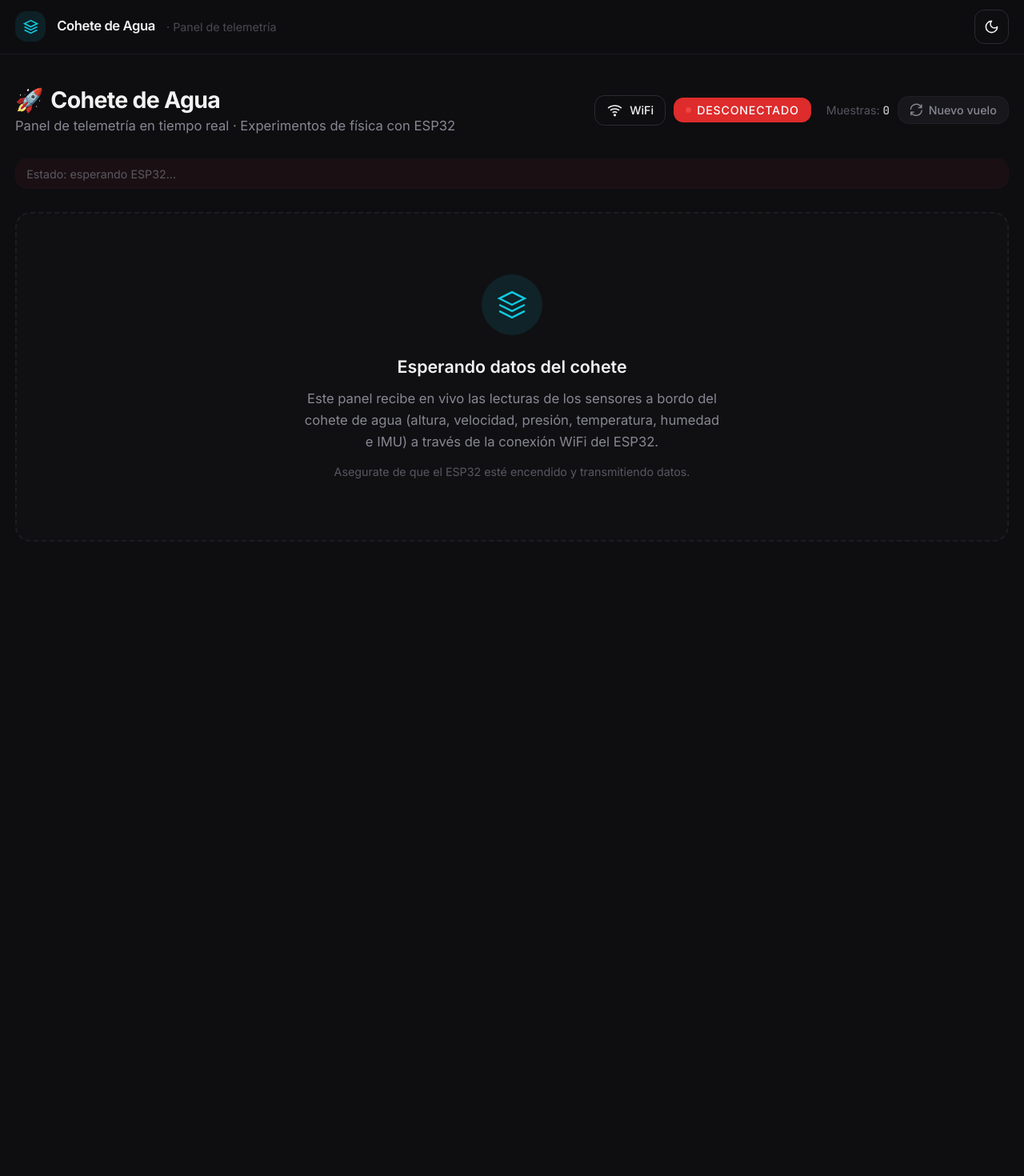
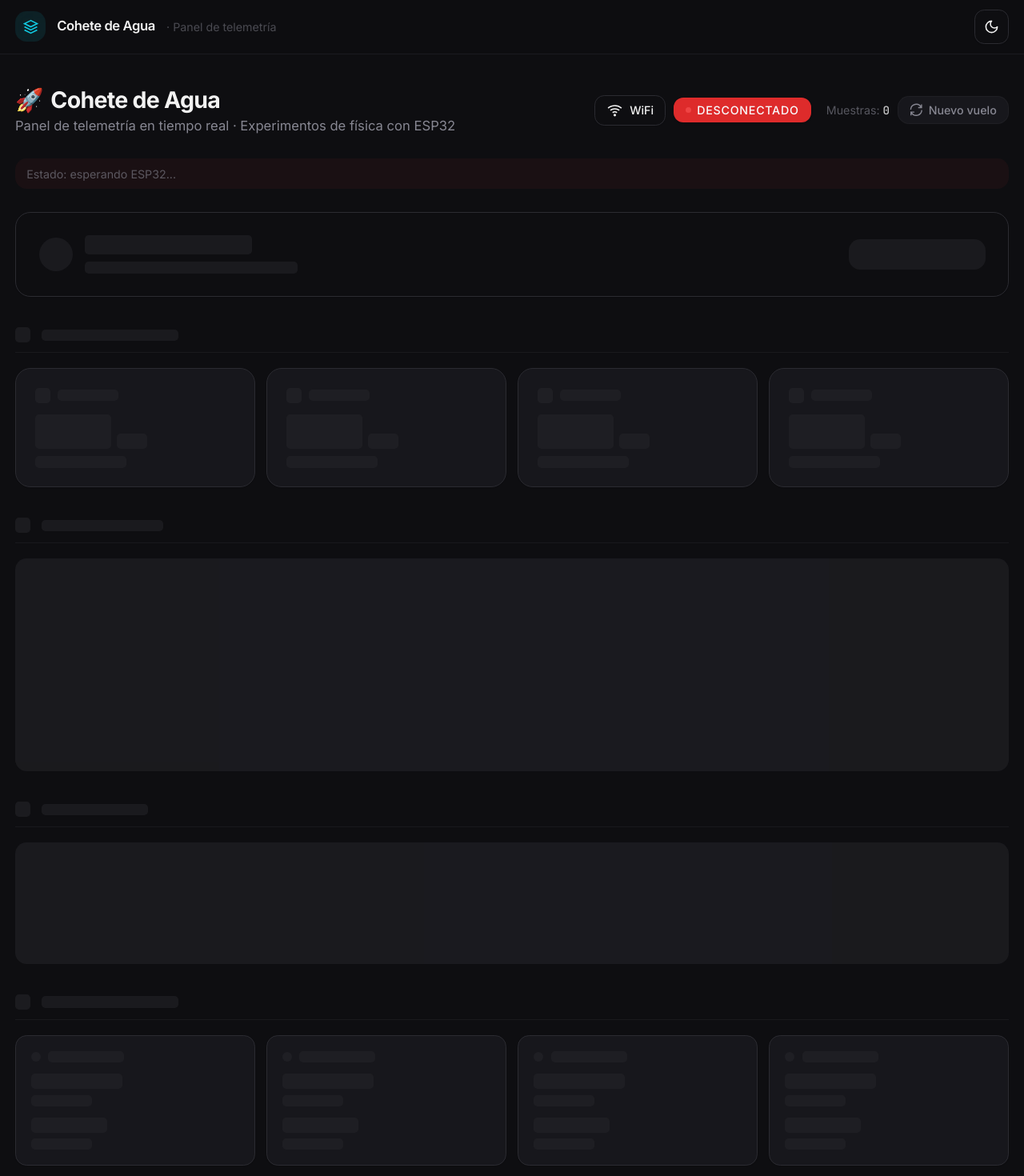
Before and after one commit to MiguelT18/cohete-de-agua-nextjs, a Next.js app: page / in a window 1280 px wide. Shown: the top 1470 px of the page at 80% size. Before the commit the page ends 800 px from the top, so only its background shows below. Built offline with nearby package versions, Linux system fonts and the light colour scheme.

Commit message:
feat: botón para limpiar historial de vuelos

```diff
--- a/src/app/api/flights/route.ts
+++ b/src/app/api/flights/route.ts
@@ -4,3 +4,8 @@ import { flightStore } from "@/lib/flight-store";
 export async function GET() {
   return NextResponse.json(flightStore.getAll());
 }
+
+export async function DELETE() {
+  flightStore.clear();
+  return NextResponse.json({ ok: true });
+}
--- a/src/components/flight-log-table.tsx
+++ b/src/components/flight-log-table.tsx
@@ -27,12 +27,30 @@ export function FlightLogTable() {
     return () => clearInterval(id)
   }, [])
 
+  async function clearHistory() {
+    await fetch("/api/flights", { method: "DELETE" })
+    setFlights([])
+  }
+
   return (
     <div className="overflow-hidden rounded-2xl border bg-card shadow-sm">
-      <div className="border-b border-border/30 bg-gradient-to-r from-primary/[0.02] to-transparent px-5 py-3.5">
+      <div className="flex items-center justify-between border-b border-border/30 bg-gradient-to-r from-primary/[0.02] to-transparent px-5 py-3.5">
         <span className="text-xs font-semibold uppercase tracking-[0.12em] text-muted-foreground">
           📋 Historial de vuelos
         </span>
+        {flights.length > 0 && (
+          <button
+            onClick={clearHistory}
+            className="flex items-center gap-1 rounded-md border border-border/30 px-2 py-1 text-[10px] font-medium text-muted-foreground/60 transition-colors hover:border-red-400/30 hover:text-red-500"
+          >
+            <svg viewBox="0 0 24 24" fill="none" stroke="currentColor" strokeWidth="2" className="h-3 w-3">
+              <path d="M3 6h18" />
+              <path d="M19 6v14c0 1-1 2-2 2H7c-1 0-2-1-2-2V6" />
+              <path d="M8 6V4c0-1 1-2 2-2h4c1 0 2 1 2 2v2" />
+            </svg>
+            Limpiar
+          </button>
+        )}
       </div>
       <div className="overflow-x-auto">
         <table className="w-full text-left text-sm">
--- a/src/components/telemetry-dashboard.tsx
+++ b/src/components/telemetry-dashboard.tsx
@@ -53,6 +53,84 @@ function FlightMetric({
         )}
       </div>
     </div>
+  )
+}
+
+function SkeletonBlock({ className }: { className?: string }) {
+  return <div className={`animate-pulse rounded bg-muted/60 ${className ?? ""}`} />
+}
+
+function DashboardSkeleton() {
+  return (
+    <>
+      <div className="mb-8 overflow-hidden rounded-2xl border p-6 shadow-sm">
+        <div className="flex flex-col gap-3 sm:flex-row sm:items-center sm:justify-between">
+          <div className="flex items-center gap-3">
+            <SkeletonBlock className="h-9 w-9 rounded-full" />
+            <div className="space-y-2">
+              <SkeletonBlock className="h-5 w-44" />
+              <SkeletonBlock className="h-3 w-56" />
+            </div>
+          </div>
+          <SkeletonBlock className="h-8 w-36 rounded-lg" />
+        </div>
+      </div>
+
+      <div className="mb-4 mt-8 flex items-center gap-3 border-b border-border/40 pb-2.5">
+        <SkeletonBlock className="h-4 w-4 rounded" />
+        <SkeletonBlock className="h-3 w-36" />
+      </div>
+      <div className="mb-6 grid grid-cols-2 gap-3 sm:grid-cols-4">
+        {[...Array(4)].map((_, i) => (
+          <div key={i} className="rounded-2xl border bg-card p-5 shadow-sm">
+            <div className="flex items-center gap-2">
+              <SkeletonBlock className="h-4 w-4 rounded" />
+              <SkeletonBlock className="h-3 w-16" />
+            </div>
+            <div className="mt-3 flex items-baseline gap-1.5">
+              <SkeletonBlock className="h-9 w-20" />
+              <SkeletonBlock className="h-4 w-8" />
+            </div>
+            <SkeletonBlock className="mt-2 h-3 w-24" />
+          </div>
+        ))}
+      </div>
+
+      <div className="mb-4 mt-8 flex items-center gap-3 border-b border-border/40 pb-2.5">
+        <SkeletonBlock className="h-4 w-4 rounded" />
+        <SkeletonBlock className="h-3 w-32" />
+      </div>
+      <div className="mb-6">
+        <SkeletonBlock className="h-56 w-full rounded-xl" />
+      </div>
+
+      <div className="mb-4 mt-8 flex items-center gap-3 border-b border-border/40 pb-2.5">
+        <SkeletonBlock className="h-4 w-4 rounded" />
+        <SkeletonBlock className="h-3 w-28" />
+      </div>
+      <div className="mb-6">
+        <SkeletonBlock className="h-32 w-full rounded-xl" />
+      </div>
+
+      <div className="mb-4 mt-8 flex items-center gap-3 border-b border-border/40 pb-2.5">
+        <SkeletonBlock className="h-4 w-4 rounded" />
+        <SkeletonBlock className="h-3 w-36" />
+      </div>
+      <div className="mb-6 grid grid-cols-1 gap-3 md:grid-cols-2 lg:grid-cols-4">
+        {[...Array(4)].map((_, i) => (
+          <div key={i} className="rounded-xl border bg-card p-4 shadow-sm">
+            <div className="flex items-center gap-2">
+              <SkeletonBlock className="h-2.5 w-2.5 rounded-full" />
+              <SkeletonBlock className="h-3 w-20" />
+            </div>
+            <SkeletonBlock className="mt-3 h-4 w-24" />
+            <SkeletonBlock className="mt-1.5 h-3 w-16" />
+            <SkeletonBlock className="mt-3 h-4 w-20" />
+            <SkeletonBlock className="mt-1.5 h-3 w-16" />
+          </div>
+        ))}
+      </div>
+    </>
   )
 }
 
@@ -201,34 +279,9 @@ export function TelemetryDashboard() {
       </div>
 
       {!latest ? (
-        /* Empty state — explicativo para quienes no conocen el proyecto */
-        <div className="flex animate-fade-in items-center justify-center rounded-2xl border-2 border-dashed border-border/50 bg-card/30 p-16">
-          <div className="max-w-md text-center">
-            <div className="mx-auto mb-5 flex h-16 w-16 items-center justify-center rounded-full bg-primary/10">
-              <svg
-                viewBox="0 0 24 24"
-                fill="none"
-                stroke="hsl(var(--primary))"
-                strokeWidth="1.5"
-                className="h-8 w-8"
-              >
-                <path d="M12 2L2 7l10 5 10-5-10-5z" />
-                <path d="M2 17l10 5 10-5" />
-                <path d="M2 12l10 5 10-5" />
-              </svg>
-            </div>
-            <p className="text-lg font-semibold text-foreground">Esperando datos del cohete</p>
-            <p className="mt-2 text-sm leading-relaxed text-muted-foreground">
-              Este panel recibe en vivo las lecturas de los sensores a bordo del cohete de agua
-              (altura, velocidad, presión, temperatura, humedad e IMU) a través de la conexión WiFi del ESP32.
-            </p>
-            <p className="mt-3 text-xs text-muted-foreground/60">
-              Asegurate de que el ESP32 esté encendido y transmitiendo datos.
-            </p>
-          </div>
-        </div>
+        <DashboardSkeleton />
       ) : (
-        <>
+        <div className="animate-fade-in">
           {/* Hero — estado actual del vuelo */}
           <div className={`mb-8 overflow-hidden rounded-2xl border p-6 shadow-sm ${heroBg}`}>
             <div className="flex flex-col gap-2 sm:flex-row sm:items-center sm:justify-between">
@@ -318,7 +371,7 @@ export function TelemetryDashboard() {
           <div className="mb-6">
             <FlightLogTable />
           </div>
-        </>
+        </div>
       )}
     </div>
   )
```
